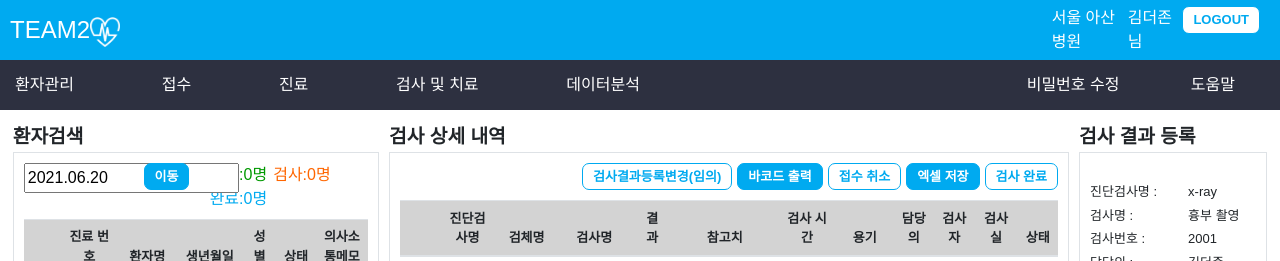
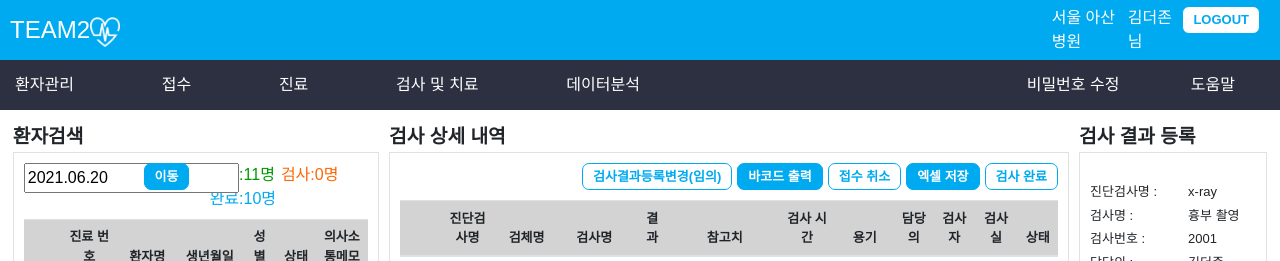
Before and after one commit to JongHyun94/Final_Team2_FrontEnd, a React (Create React App) app: page /Inspection in a window 1280 px wide. Shown: the top 261 px of the page. Built offline with nearby package versions, Linux system fonts and the light colour scheme.

Commit message:
[update] InspectionPatientList

```diff
--- a/src/views/Inspection/InspectionPatientList.js
+++ b/src/views/Inspection/InspectionPatientList.js
@@ -4,10 +4,10 @@ import DatePicker from "react-datepicker";
 
 function getPatient() {
   const patients = [];
-  for(var i=1000; i<=1010; i++){
+  for (var i = 1000; i <= 1010; i++) {
     patients.push({ treatmentId: i, patientName: "환자" + i, patientBirth: "910111", patientSex: "F", treatmentIstate: "대기", treatmentCommunication: "의사소통메모" });
   }
-  for(var i=1011; i<=1020; i++){
+  for (var i = 1011; i <= 1020; i++) {
     patients.push({ treatmentId: i, patientName: "환자" + i, patientBirth: "910111", patientSex: "F", treatmentIstate: "완료", treatmentCommunication: "의사소통메모" });
   }
   return patients;
@@ -15,8 +15,8 @@ function getPatient() {
 
 function getIstateWaiting(patients) {
   let countWaiting = 0;
-  for(var i=0; i<patients.length; i++) {
-    if(patients[i].treatment_istate === "대기"){
+  for (var i = 0; i < patients.length; i++) {
+    if (patients[i].treatmentIstate === "대기") {
       countWaiting++;
     }
   }
@@ -25,8 +25,8 @@ function getIstateWaiting(patients) {
 
 function getIstateInspection(patients) {
   let countInspection = 0;
-  for(var i=0; i<patients.length; i++) {
-    if(patients[i].treatment_istate === "검사"){
+  for (var i = 0; i < patients.length; i++) {
+    if (patients[i].treatmentIstate === "검사") {
       countInspection++;
     }
   }
@@ -35,8 +35,8 @@ function getIstateInspection(patients) {
 
 function getIstateCompletion(patients) {
   let countCompletion = 0;
-  for(var i=0; i<patients.length; i++) {
-    if(patients[i].treatment_istate === "완료"){
+  for (var i = 0; i < patients.length; i++) {
+    if (patients[i].treatmentIstate === "완료") {
       countCompletion++;
     }
   }
@@ -73,9 +73,7 @@ function InspectionPatientList(props) {
 
   return (
     <div className="InspectionPatientList">
-      <div className="InspectionPatientList_title">
-        환자검색
-      </div>
+      <div className="InspectionPatientList_title">환자검색</div>
       <div className="InspectionPatientList_1 border">
         <div className="InspectionPatientList_1_1 mb-2">
           <div className="col-4 p-0">
@@ -83,7 +81,9 @@ function InspectionPatientList(props) {
             <DatePicker dateFormat="yyyy.MM.dd" selected={treatmentDate} onChange={(date) => setTreatmentDate(date)} />
           </div>
           <div className="col-3 InspectionPatientList_1_2 p-0">
-            <button className="button_team2_fill" onClick={searchDateBtn}>이동</button>
+            <button className="button_team2_fill" onClick={searchDateBtn}>
+              이동
+            </button>
           </div>
           <div className="row p-0">
             <div className="InspectionPatientList_1_3_1">대기:{istateWaiting}명</div>
@@ -111,10 +111,12 @@ function InspectionPatientList(props) {
                 return <List width={width} height={500} list={patient} rowCount={patient.length} rowHeight={44} rowRenderer={rowRenderer} overscanRowCount={11} />;
               }}
             </AutoSizer> */}
-            {patients.map(paitent => {
-              return(
+              {patients.map((paitent) => {
+                return (
                   <tr key={paitent.treatmentId}>
-                  <td><input type="checkbox"/></td>
+                    <td>
+                      <input type="checkbox" />
+                    </td>
                     <td>{paitent.treatmentId}</td>
                     <td>{paitent.patientName}</td>
                     <td>{paitent.patientBirth}</td>
@@ -124,12 +126,10 @@ function InspectionPatientList(props) {
                   </tr>
                 );
               })}
-
             </tbody>
           </table>
         </div>
       </div>
-
     </div>
   );
 }
```
Lines whose indentation alone changed are shown as unchanged.
